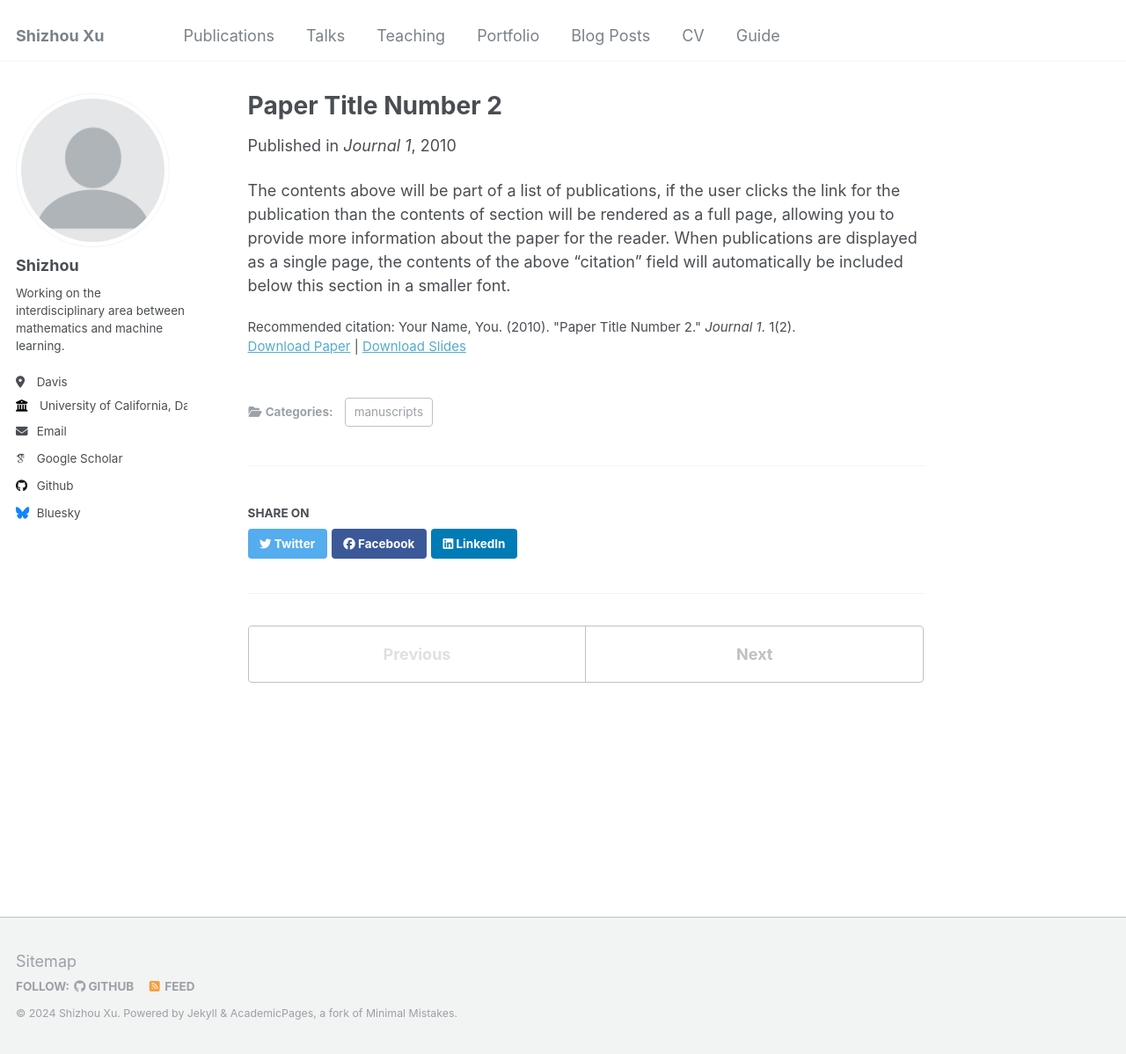
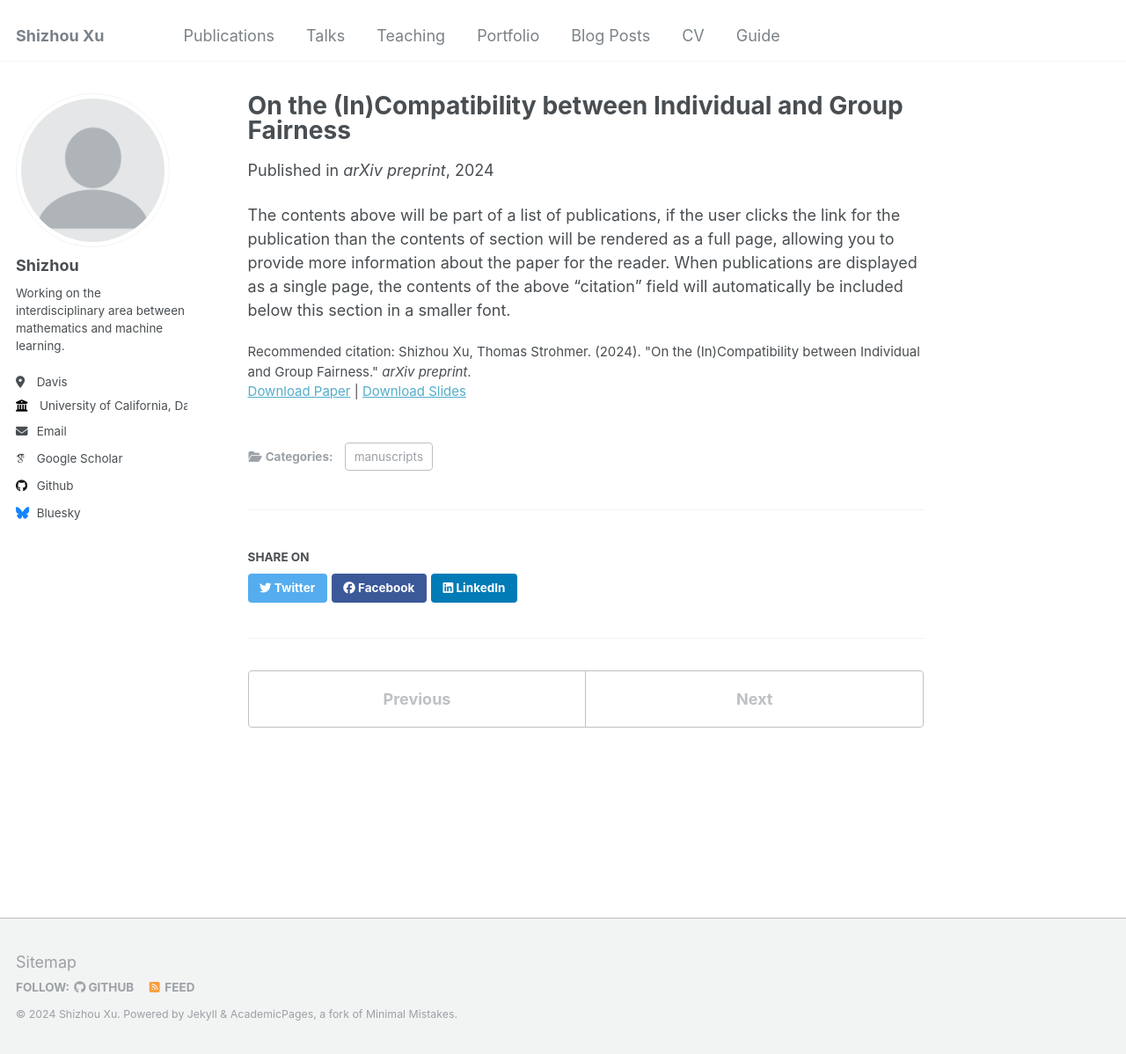
Before and after one commit to xushizhou/xushizhou.github.io, a Jekyll site: the page built from _publications/2010-10-01-paper-title-number-2.md, in a window 1280 px wide and 1198 px high. Shown: the whole window at 88% size. Built offline with Jekyll 4.4.1, drawn with Linux system fonts in a browser that asks for light colours; some web fonts are replaced.

Commit message:
Update 2010-10-01-paper-title-number-2.md

```diff
--- a/_publications/2010-10-01-paper-title-number-2.md
+++ b/_publications/2010-10-01-paper-title-number-2.md
@@ -1,14 +1,14 @@
 ---
-title: "Paper Title Number 2"
+title: "On the (In)Compatibility between Individual and Group Fairness"
 collection: publications
 category: manuscripts
-permalink: /publication/2010-10-01-paper-title-number-2
-excerpt: 'This paper is about the number 2. The number 3 is left for future work.'
-date: 2010-10-01
-venue: 'Journal 1'
-slidesurl: 'http://academicpages.github.io/files/slides2.pdf'
-paperurl: 'http://academicpages.github.io/files/paper2.pdf'
-citation: 'Your Name, You. (2010). &quot;Paper Title Number 2.&quot; <i>Journal 1</i>. 1(2).'
+permalink: /publication/2024-01-20-individual-group-fairness
+excerpt: "This paper explores the trade-offs and tensions between individual fairness and group fairness in machine learning, providing new insights into fairness definitions and their practical implications."
+date: 2024-01-20
+venue: 'arXiv preprint'
+slidesurl: ''
+paperurl: 'https://arxiv.org/pdf/2401.07174'
+citation: 'Shizhou Xu, Thomas Strohmer. (2024). "On the (In)Compatibility between Individual and Group Fairness." <i>arXiv preprint</i>.'
 ---
 
 The contents above will be part of a list of publications, if the user clicks the link for the publication than the contents of section will be rendered as a full page, allowing you to provide more information about the paper for the reader. When publications are displayed as a single page, the contents of the above "citation" field will automatically be included below this section in a smaller font.
```
